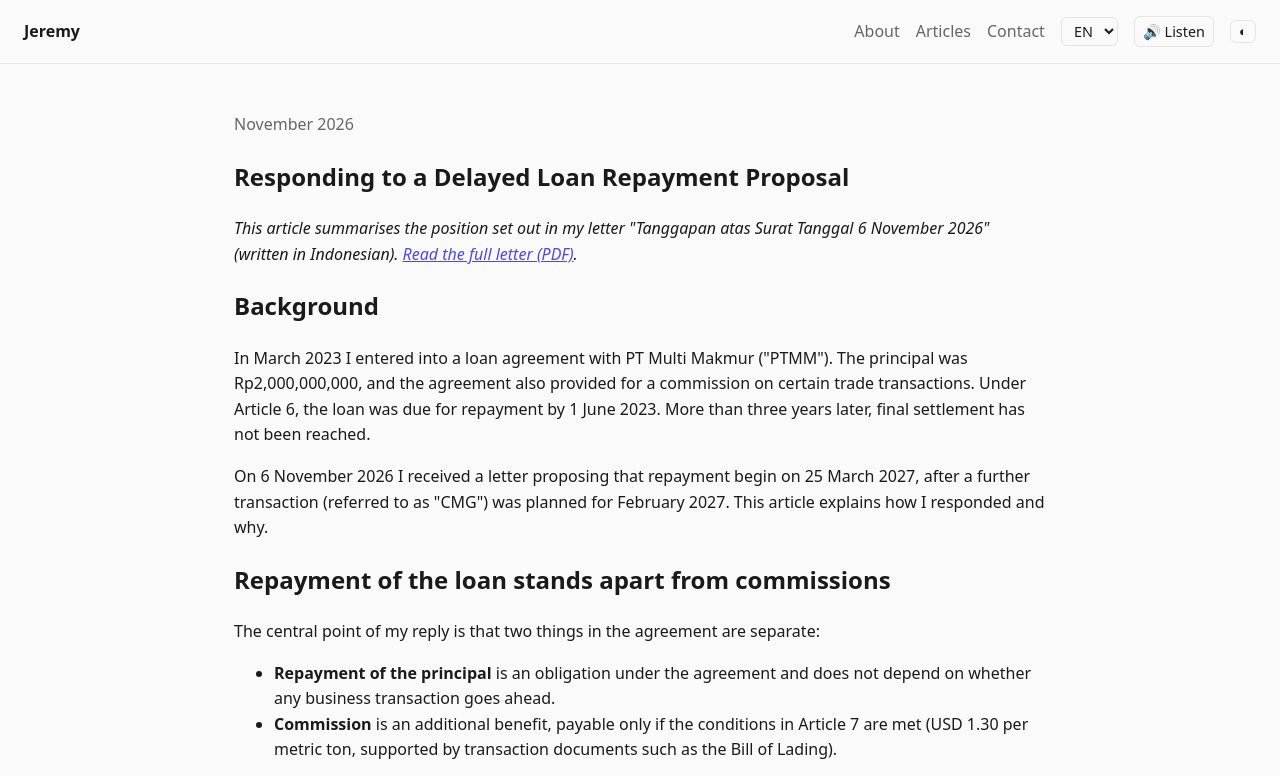
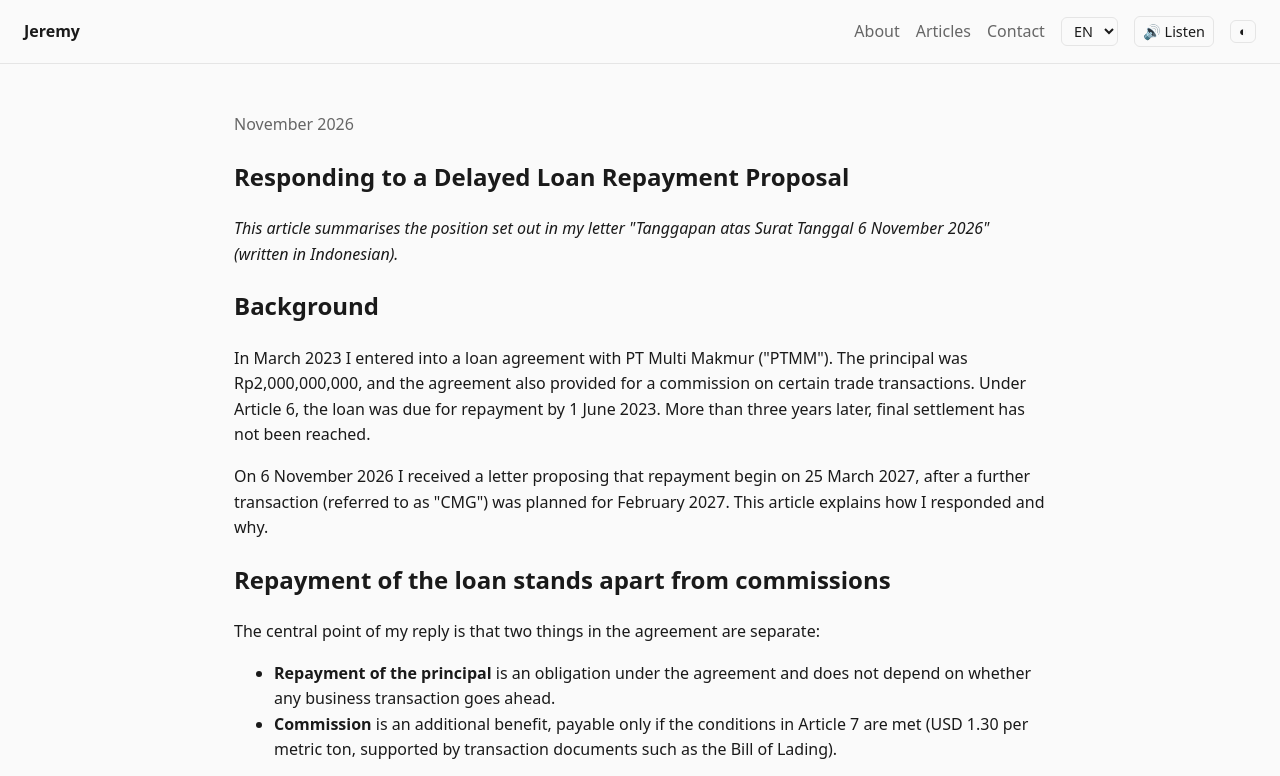
Before and after one commit to Zoelrty/Myworld, a plain HTML site: page articles/loan-response.html in a window 1280 px wide. Shown: the top 776 px of the page. Drawn offline with Linux system fonts and the light colour scheme.

Commit message:
Remove PDF links from pages
Co-Authored-By: Claude Sonnet 5.5 <noreply@anthropic.com>
Claude-Session: https://claude.ai/code/session_019rJZjmgteNF8Mw1CaYrekq

```diff
--- a/articles/loan-response.html
+++ b/articles/loan-response.html
@@ -27,7 +27,7 @@
     <article style="padding:3rem 0">
       <p style="color:var(--muted);margin:0" data-i18n="a_date">November 2026</p>
       <h1 data-i18n="art1_t">Responding to a Delayed Loan Repayment Proposal</h1>
-      <p><em data-i18n="a_intro">This article summarises the position set out in my letter "Tanggapan atas Surat Tanggal 6 November 2026" (written in Indonesian). <a href="https://raw.githubusercontent.com/Zoelrty/Myworld/ccr-f332aac5-ipmrj4/assets/enlarged_doc.pdf" target="_blank" rel="noopener">Read the full letter (PDF)</a>.</em></p>
+      <p><em data-i18n="a_intro">This article summarises the position set out in my letter "Tanggapan atas Surat Tanggal 6 November 2026" (written in Indonesian).</em></p>
 
       <h2 data-i18n="h_bg">Background</h2>
       <p data-i18n="p_bg1"></p>
--- a/assets/script.js
+++ b/assets/script.js
@@ -1,6 +1,5 @@
 const root = document.documentElement;
 const $ = (s) => document.querySelector(s);
-const PDF = 'https://raw.githubusercontent.com/Zoelrty/Myworld/ccr-f332aac5-ipmrj4/assets/enlarged_doc.pdf';
 
 const I18N = {
   en: {
@@ -12,7 +11,6 @@ const I18N = {
     hero_btn: 'See my work',
     about_h: 'About',
     about_p: 'I\'m Jeremy, a project manager for the filter.',
-    about_pdf: 'View the document (PDF)',
     proj_h: 'Projects',
     proj1_t: 'Project One', proj2_t: 'Project Two', proj3_t: 'Project Three',
     proj_d: 'A short description of this project.',
@@ -22,7 +20,7 @@ const I18N = {
     contact_h: 'Contact',
     contact_p: 'Say hello:',
     a_date: 'November 2026',
-    a_intro: 'This article summarises the position set out in my letter "Tanggapan atas Surat Tanggal 6 November 2026" (written in Indonesian). <a href="' + PDF + '" target="_blank" rel="noopener">Read the full letter (PDF)</a>.',
+    a_intro: 'This article summarises the position set out in my letter "Tanggapan atas Surat Tanggal 6 November 2026" (written in Indonesian).',
     h_bg: 'Background',
     p_bg1: 'In March 2023 I entered into a loan agreement with PT Multi Makmur ("PTMM"). The principal was Rp2,000,000,000, and the agreement also provided for a commission on certain trade transactions. Under Article 6, the loan was due for repayment by 1 June 2023. More than three years later, final settlement has not been reached.',
     p_bg2: 'On 6 November 2026 I received a letter proposing that repayment begin on 25 March 2027, after a further transaction (referred to as "CMG") was planned for February 2027. This article explains how I responded and why.',
@@ -60,7 +58,6 @@ const I18N = {
     hero_btn: 'Lihat karya saya',
     about_h: 'Tentang',
     about_p: 'Saya Jeremy, manajer proyek untuk filter.',
-    about_pdf: 'Lihat dokumen (PDF)',
     proj_h: 'Proyek',
     proj1_t: 'Proyek Satu', proj2_t: 'Proyek Dua', proj3_t: 'Proyek Tiga',
     proj_d: 'Deskripsi singkat tentang proyek ini.',
@@ -70,7 +67,7 @@ const I18N = {
     contact_h: 'Kontak',
     contact_p: 'Sapa saya:',
     a_date: 'November 2026',
-    a_intro: 'Artikel ini merangkum sikap yang saya sampaikan dalam surat "Tanggapan atas Surat Tanggal 6 November 2026". <a href="' + PDF + '" target="_blank" rel="noopener">Baca surat lengkap (PDF)</a>.',
+    a_intro: 'Artikel ini merangkum sikap yang saya sampaikan dalam surat "Tanggapan atas Surat Tanggal 6 November 2026".',
     h_bg: 'Latar Belakang',
     p_bg1: 'Pada Maret 2023 saya membuat perjanjian pinjaman dengan PT Multi Makmur ("PTMM"). Pokok pinjaman sebesar Rp2.000.000.000, dan perjanjian tersebut juga mengatur pembagian komisi atas transaksi perdagangan tertentu. Berdasarkan Pasal 6, pinjaman wajib dikembalikan paling lambat 1 Juni 2023. Lebih dari tiga tahun kemudian, penyelesaian akhir belum tercapai.',
     p_bg2: 'Pada 6 November 2026 saya menerima surat yang mengusulkan agar pengembalian dimulai pada 25 Maret 2027, setelah transaksi lanjutan (disebut "CMG") direncanakan pada Februari 2027. Artikel ini menjelaskan bagaimana saya menanggapinya dan alasannya.',
```
Also changed, not shown: index.html (+0 -1 lines).
